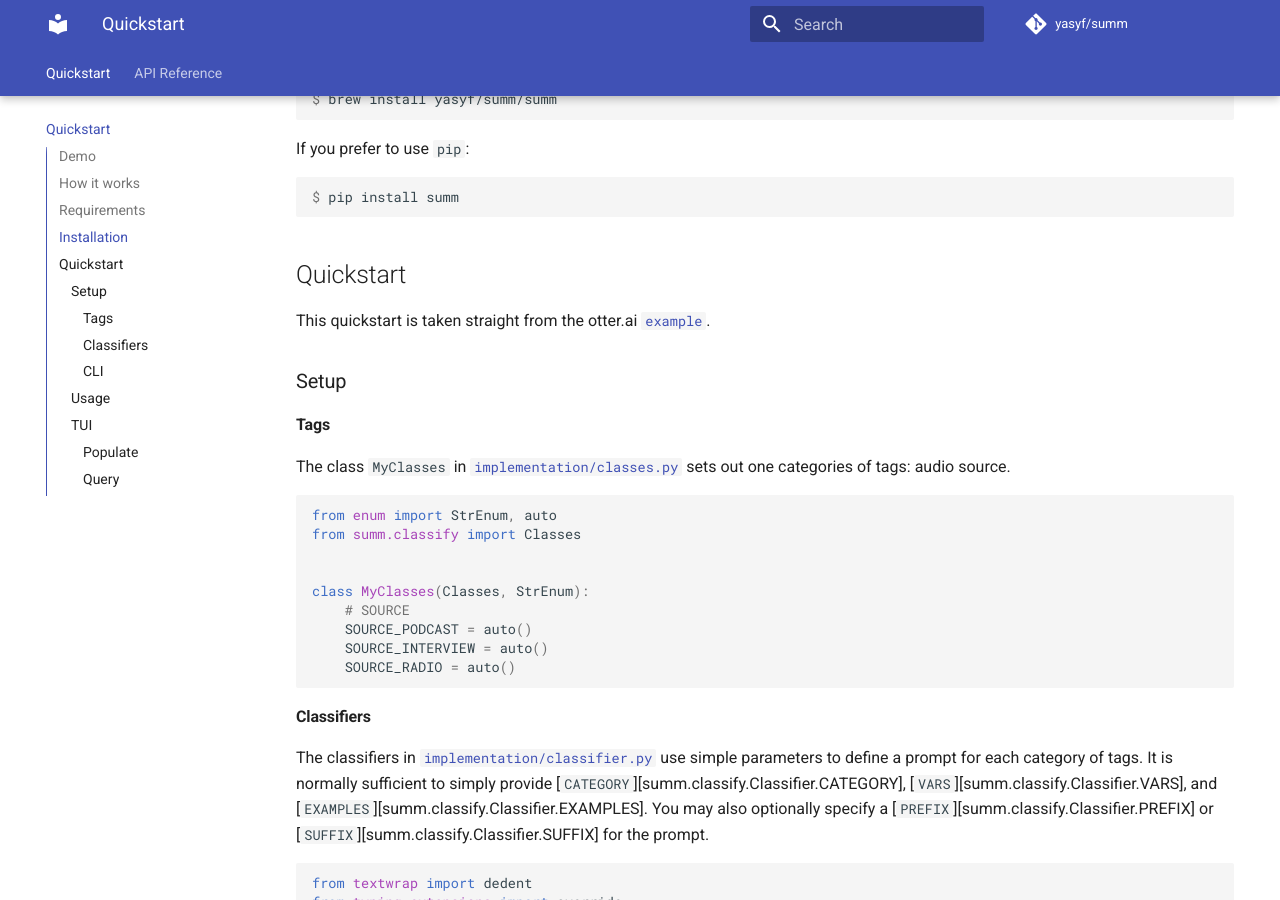
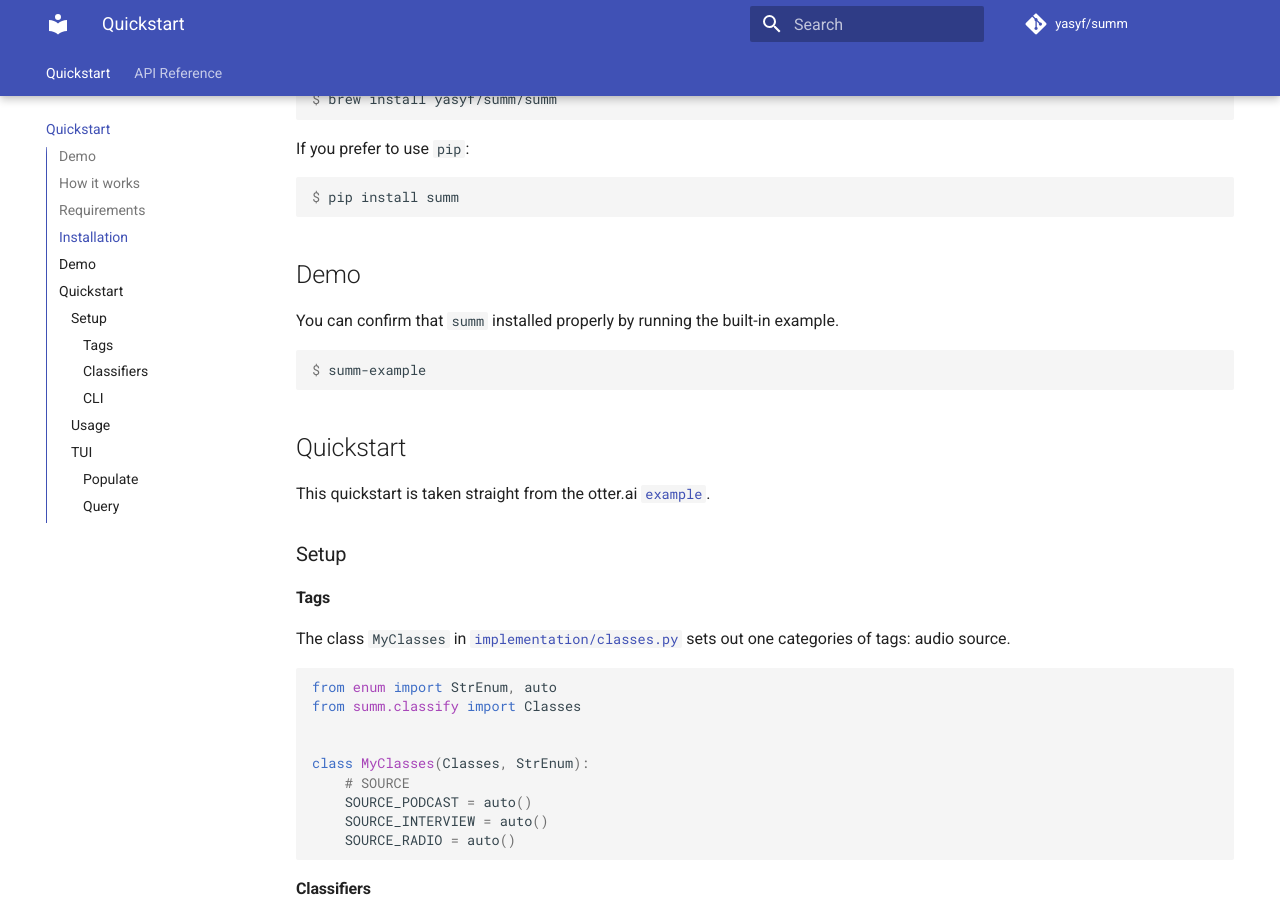
Before and after one commit to yasyf/summ, an MkDocs documentation site: the page built from docs/index.md, in a window 1280 px wide and 900 px high, scrolled down 1150 px. Built offline with MkDocs 1.6.1 and Material for MkDocs 9.7.7, drawn with Linux system fonts in a browser that asks for light colours; comment, search, counter and statistics services are not loaded.

Commit message:
Add demo.

````diff
--- a/docs/index.md
+++ b/docs/index.md
@@ -43,6 +43,14 @@
 
 ```console
 $ pip install summ
+```
+
+## Demo
+
+You can confirm that `summ` installed properly by running the built-in example.
+
+```console
+$ summ-example
 ```
 
 ## Quickstart
````
Also changed, not shown: README.md (+8 -0 lines).
